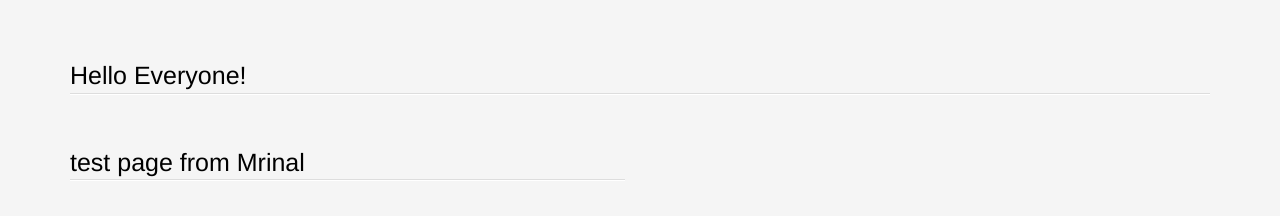
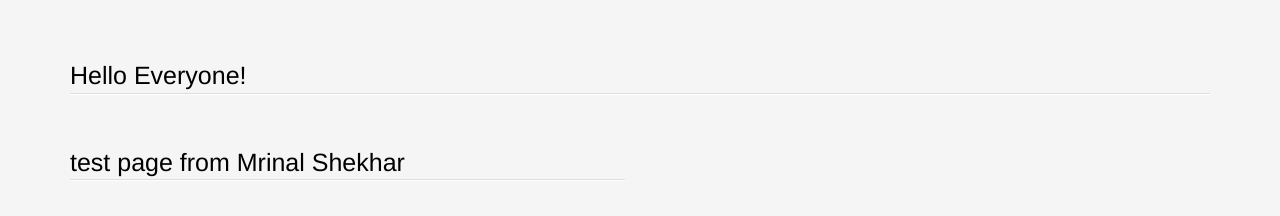
Before and after one commit to mrinalsc/openshfit_code, a website: page views/index.html in a window 1280 px wide. Drawn offline with Linux system fonts and the light colour scheme.

Commit message:
4th commit

```diff
--- a/views/index.html
+++ b/views/index.html
@@ -224,7 +224,7 @@
           <section class='col-xs-12 col-sm-6 col-md-6'>
             <section>
 
-              <h1>test page from Mrinal</h1>
+              <h1>test page from Mrinal Shekhar</h1>
 
             </section>
 
```
Also changed, not shown: 1 other file.
